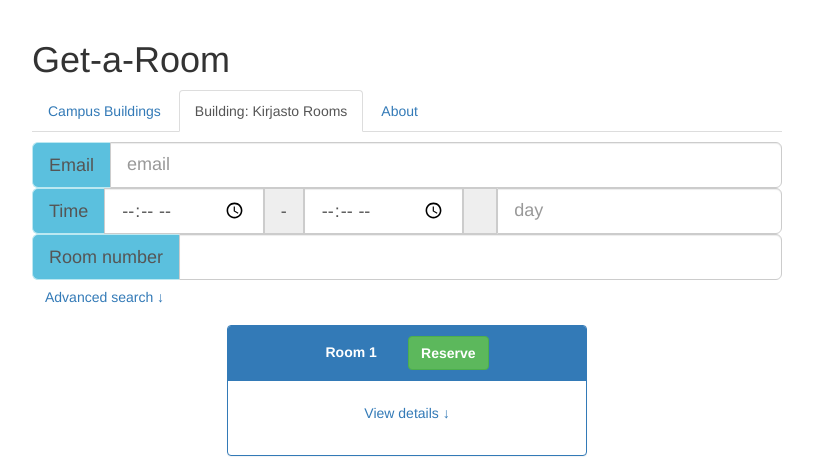
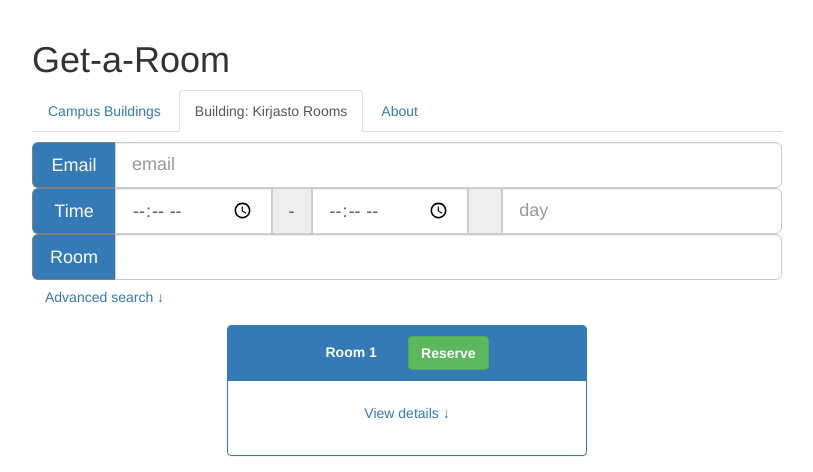
Before and after one commit to AIeq/Get-a-Room, a Django app: template media/templates/index.html in a window 1280 px wide. Shown: the top 472 px of the page, without its empty margins (233-1046 px from the left). Run offline with Django 3.2, Linux system fonts and the light colour scheme; the template is opened without the code that fills it: values that come from a table or form of the project are taken from there, others are empty; data comes from the database, SQL or seed files in the repository; both versions use the stored data as it was after the commit; parts of the project's set-up code (start-up, migrations or seed data) failed here and were passed over; some libraries are stand-ins or nearby versions.

Commit message:
style updates

```diff
--- a/media/static/css/style.css
+++ b/media/static/css/style.css
@@ -41,3 +41,9 @@ td {
     width:6%;
     position:relative;
 }
+
+.input-group-addon.label-info.panel-info {
+	color: #fff;
+	background-color: #337ab7;
+	border-color: grey;
+}
--- a/media/templates/searchform.html
+++ b/media/templates/searchform.html
@@ -5,7 +5,7 @@
   <div class="row">
     <div class="col-md-8 col-md-offset-2">
       <div class="input-group input-group-lg">
-          <span class="input-group-addon label-info panel-info"><i class="fa fa-sign-out"></i> Email</span>
+          <span class="input-group-addon label-info panel-info"><i class="fa fa-sign-out"></i><div style="width:50px" align="center">Email</div></span>
           <input name="email" type="email" class="required form-control input-lg" placeholder="email" value="{{ email }}">
       </div>
     </div>
@@ -13,7 +13,7 @@
   <div class="row">
     <div class="col-md-8 col-md-offset-2">
       <div class="input-group input-group-lg">
-          <span class="input-group-addon label-info panel-info"><i class="fa fa-sign-out"></i> Time</span>
+          <span class="input-group-addon label-info panel-info"><i class="fa fa-sign-out"></i><div style="width:50px" align="center">Time</div></span>
           <input name="time" type="time" class="required form-control input-lg" placeholder="time" value="{{ time }}">
           <span class="input-group-addon">-</span>
           <input name="time2" type="time" class="required form-control input-lg" placeholder="time2" value="{{ time2 }}">
@@ -25,7 +25,7 @@
   <div class="row">
     <div class="col-md-8 col-md-offset-2">
       <div class="input-group input-group-lg">
-          <span class="input-group-addon label-info panel-info"><i class="fa fa-sign-out"></i> Room number</span>
+          <span class="input-group-addon label-info panel-info"><i class="fa fa-sign-out"></i><div style="width:50px" align="center">Room</div></span>
           <input id="searchRoom" name="roomID" type="text" class="form-control input-lg" placeholder="" value="{{ roomID|default_if_none:"" }}">
       </div>
     </div>
@@ -167,7 +167,7 @@ $(function(){
   function roomDynamicFilter(val){
     var roomname;
       {% for room in rooms %}
-        roomname = "Room " + $("#{{ room.id }}").text().toUpperCase();
+        roomname = "Room" + $("#{{ room.id }}").text().toUpperCase();
         if (val === "")
             $("#{{ room.id }}").show();
         else {
```
Also changed, not shown: databases/db.sqlite3.
